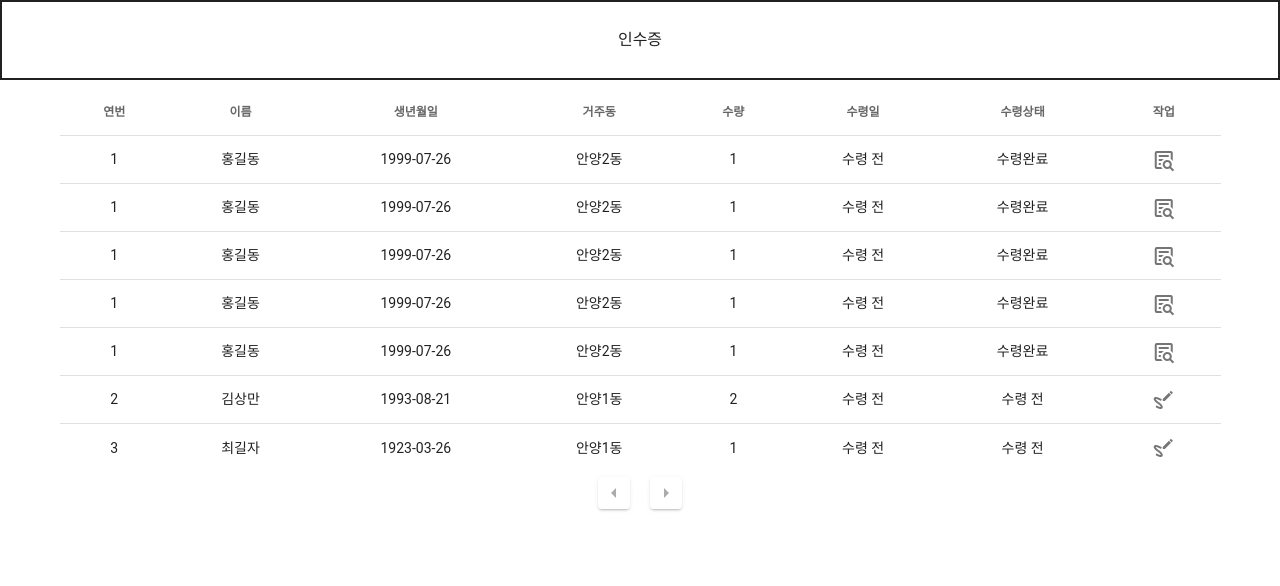
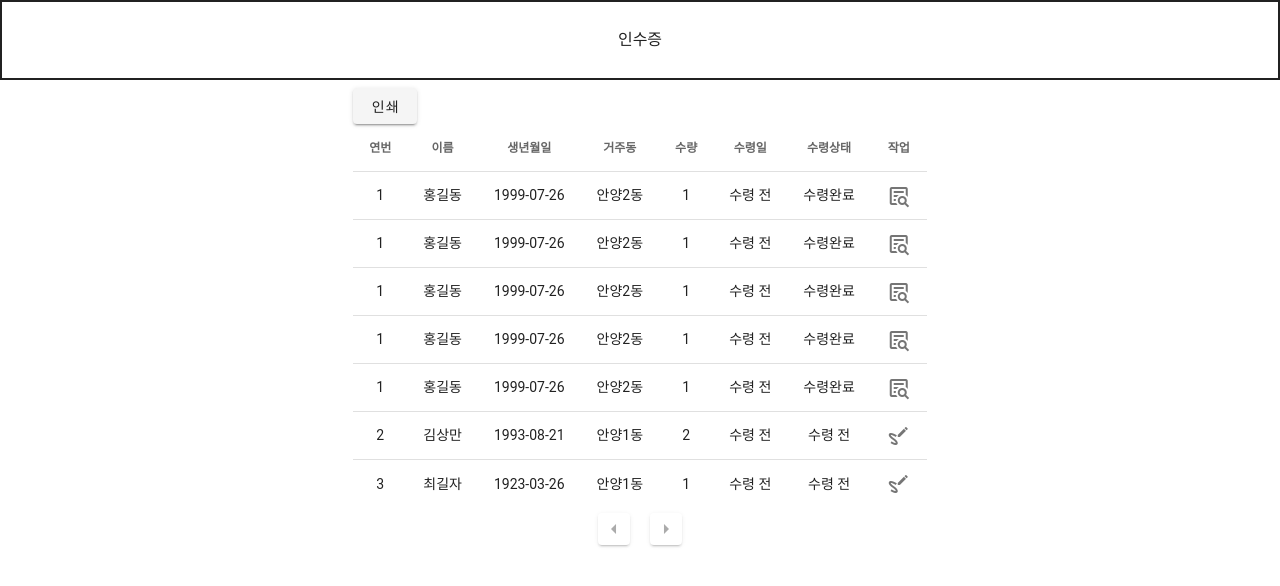
Before and after one commit to hahm0726/webSign, a Vue app in the folder frontEnd/: page / in a window 1280 px wide. Shown: the top 586 px of the page. Built offline with nearby package versions, Linux system fonts and the light colour scheme; what vue-signature-pad would draw is missing.

Commit message:
printd 패키지 설치, 프린트 출력 페이지 생성(Print.vue)

```diff
--- a/frontEnd/package.json
+++ b/frontEnd/package.json
@@ -9,6 +9,7 @@
   },
   "dependencies": {
     "core-js": "^3.6.5",
+    "printd": "^1.5.0",
     "vue": "^2.6.11",
     "vue-router": "^3.5.2",
     "vue-signature-pad": "^2.0.2",
--- a/frontEnd/src/components/boards/Board.vue
+++ b/frontEnd/src/components/boards/Board.vue
@@ -1,4 +1,6 @@
 <template>
+  <div>
+    <v-btn @click="print">인쇄</v-btn>
     <v-data-table
       mobile-breakpoint="0"
       class="tables"
@@ -30,7 +32,11 @@
               <v-btn color="error white--text" small @click="closeDialog">
                 취소
               </v-btn>
-            <v-btn color="blue darken-1 white--text" small @click="closeDialog">
+              <v-btn
+                color="blue darken-1 white--text"
+                small
+                @click="closeDialog"
+              >
                 서명완료
               </v-btn>
             </v-card-actions>
@@ -62,9 +68,12 @@
         ></v-pagination>
       </template>
     </v-data-table>
+  </div>
 </template>
 
 <script>
+// import Print from "@/components/form/Print";
+
 export default {
   data: () => ({
     dialog: false, //다이얼로그 상태값
@@ -158,12 +167,12 @@ export default {
 
   methods: {
     // 수령 상태 출력 변환
-    isReceived: function (val) {
+    isReceived: function(val) {
       if (val === true) return "수령완료";
       return "수령 전";
     },
     //수령날짜 출력 변환
-    receivedDate: function (val) {
+    receivedDate: function(val) {
       if (val === null) return "수령 전";
       return val;
     },
@@ -185,6 +194,7 @@ export default {
       console.log(isEmpty);
       console.log(data);
     },
+    print() {},
   },
 };
 </script>
--- /dev/null
+++ b/frontEnd/src/components/form/Print.vue
@@ -0,0 +1,162 @@
+<template>
+  <div class="a4 print-area">
+    <table id="print-form">
+      <thead>
+        <tr>
+          <th colspan="6">노인맞춤돌봄서비스 후원물품 인수증</th>
+        </tr>
+        <tr>
+          <th colspan="2">후원처</th>
+          <th colspan="2">독거노인종합지원센터</th>
+          <th>품목</th>
+          <th>효 박스</th>
+        </tr>
+        <tr>
+          <th>연번</th>
+          <th>수령일</th>
+          <th>성명</th>
+          <th>생년월일</th>
+          <th>수량</th>
+          <th>수령확인(개인)</th>
+        </tr>
+      </thead>
+      <tbody>
+        <!-- 단일 반복문 이용한 출력 -->
+        <tr v-for="data in tdItems" :key="data.idx">
+          <td>{{ data.idx }}</td>
+          <td>{{ data.receivedDate }}</td>
+          <td>{{ data.name }}</td>
+          <td>{{ data.birthDate }}</td>
+          <td>{{ data.amount }}</td>
+          <td></td>
+        </tr>
+      </tbody>
+    </table>
+  </div>
+</template>
+
+<script>
+export default {
+  data: () => ({
+    tdItems: [
+      {
+        idx: 1,
+        name: "홍길동",
+        birthDate: "1999-07-26",
+        amount: 1,
+        receivedDate: "1923-03-26",
+      },
+      {
+        idx: 2,
+        name: "홍길동",
+        birthDate: "1999-07-26",
+        amount: 1,
+        receivedDate: null,
+      },
+      {
+        idx: 3,
+        name: "홍길동",
+        birthDate: "1999-07-26",
+        amount: 1,
+        receivedDate: null,
+      },
+      {
+        idx: 4,
+        name: "홍길동",
+        birthDate: "1999-07-26",
+        amount: 1,
+        receivedDate: null,
+      },
+      {
+        idx: 5,
+        name: "홍길동",
+        birthDate: "1999-07-26",
+        amount: 1,
+        receivedDate: null,
+      },
+      {
+        idx: 6,
+        name: "김상만",
+        birthDate: "1993-08-21",
+        amount: 2,
+        receivedDate: null,
+      },
+      {
+        idx: 7,
+        name: "최길자",
+        birthDate: "1923-03-26",
+        amount: 1,
+        receivedDate: null,
+      },
+      {
+        idx: 8,
+        name: "최길자",
+        birthDate: "1923-03-26",
+        amount: 1,
+        receivedDate: null,
+      },
+      {
+        idx: 9,
+        name: "최길자",
+        birthDate: "1923-03-26",
+        amount: 1,
+        receivedDate: null,
+      },
+      {
+        idx: 10,
+        name: "최길자",
+        birthDate: "1923-03-26",
+        amount: 1,
+        receivedDate: null,
+      },
+    ],
+  }),
+};
+</script>
+
+<style scoped>
+/* 테이블 전체 디자인 */
+#print-form {
+  width: 100%;
+  height: 100%;
+  text-align: center;
+  font-size: 15pt;
+}
+/* 헤드 첫줄 제목 디자인 */
+#print-form thead > tr:nth-child(1) {
+  font-size: 25pt;
+}
+/* 테이블 헤드의 th 디자인 */
+#print-form thead th {
+  padding-top: 10px;
+  padding-bottom: 10px;
+}
+
+/* 테이블 바디 여백 */
+#print-form tbody td {
+  padding-top: 25px;
+  padding-bottom: 25px;
+}
+
+/* 테이블 테두리 한줄 설정 */
+#print-form,
+td,
+th {
+  border: 1px solid black;
+  border-collapse: collapse;
+}
+
+/* A4 사이즈 설정 */
+@page a4sheet {
+  size: 21cm 29.7cm;
+}
+.a4 {
+  page: a4sheet;
+  page-break-after: always;
+}
+
+.print-area {
+  display: flex;
+  align-items: center;
+}
+</style>
--- a/frontEnd/src/main.js
+++ b/frontEnd/src/main.js
@@ -1,15 +1,15 @@
-import Vue from 'vue'
-import router from "/src/router/router.js"
-import vuetify from './plugins/vuetify'
-import Root from './App.vue'
-import VueSignaturePad from 'vue-signature-pad';
+import Vue from "vue";
+import router from "/src/router/router.js";
+import vuetify from "./plugins/vuetify";
+import Root from "./App.vue";
+import VueSignaturePad from "vue-signature-pad";
 
 Vue.use(VueSignaturePad);
+
 //Vue.config.productionTip = false
-
 
 new Vue({
   vuetify,
   router,
-  render: h => h(Root)
-}).$mount('#app')
+  render: (h) => h(Root),
+}).$mount("#app");
--- a/frontEnd/src/router/router.js
+++ b/frontEnd/src/router/router.js
@@ -1,11 +1,11 @@
-import Vue from 'vue'
-import Router from 'vue-router'
+import Vue from "vue";
+import Router from "vue-router";
 
 //컴포넌트 Import
 import MainLayout from "/src/components/layout/MainLayout";
+import Print from "/src/components/form/Print";
 
-
-Vue.use(Router)
+Vue.use(Router);
 
 const routes = [
   {
@@ -13,12 +13,16 @@ const routes = [
     name: "MainLayout",
     component: MainLayout,
   },
+  {
+    path: "/print/",
+    name: "Print",
+    component: Print,
+  },
 ];
 
 const router = new Router({
-    mode: 'history',
+  mode: "history",
   routes,
-
 });
 
 export default router;
```
Lines whose indentation alone changed are shown as unchanged.
